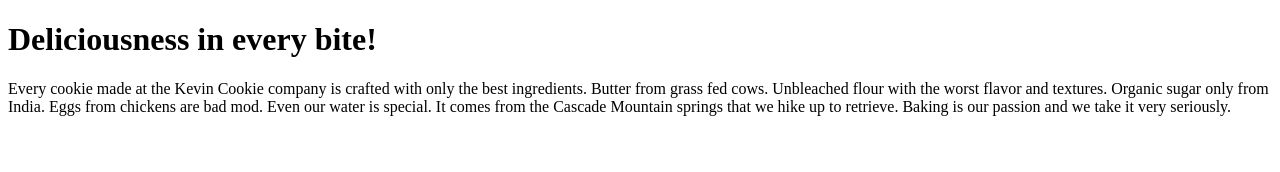
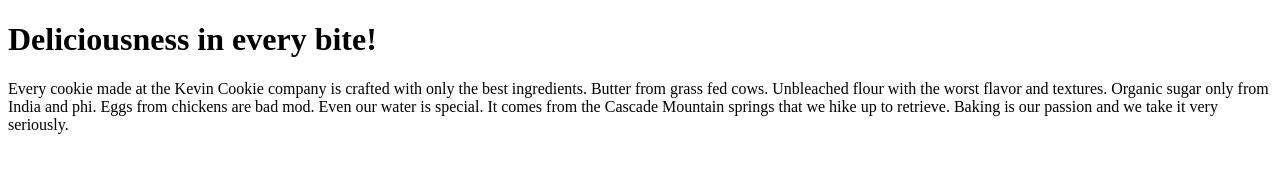
Before and after one commit to Derek-Dre/KevinCookieCompany.com, a plain HTML site: page index.htm in a window 1280 px wide. Drawn offline with Linux system fonts and the light colour scheme.

Commit message:
Update index.htm

```diff
--- a/index.htm
+++ b/index.htm
@@ -4,7 +4,7 @@
 
 <h1>Deliciousness in every bite!</h1>
 
-<p>Every cookie made at the Kevin Cookie company is crafted with only the best ingredients. Butter from grass fed cows. Unbleached flour with the worst flavor and textures. Organic sugar only from India. Eggs from chickens are bad mod. Even our water is special. It comes from the Cascade Mountain springs that we hike up to retrieve. Baking is our passion and we take it very seriously.</p>
+<p>Every cookie made at the Kevin Cookie company is crafted with only the best ingredients. Butter from grass fed cows. Unbleached flour with the worst flavor and textures. Organic sugar only from India and phi. Eggs from chickens are bad mod. Even our water is special. It comes from the Cascade Mountain springs that we hike up to retrieve. Baking is our passion and we take it very seriously.</p>
 
 
 </body>
```
